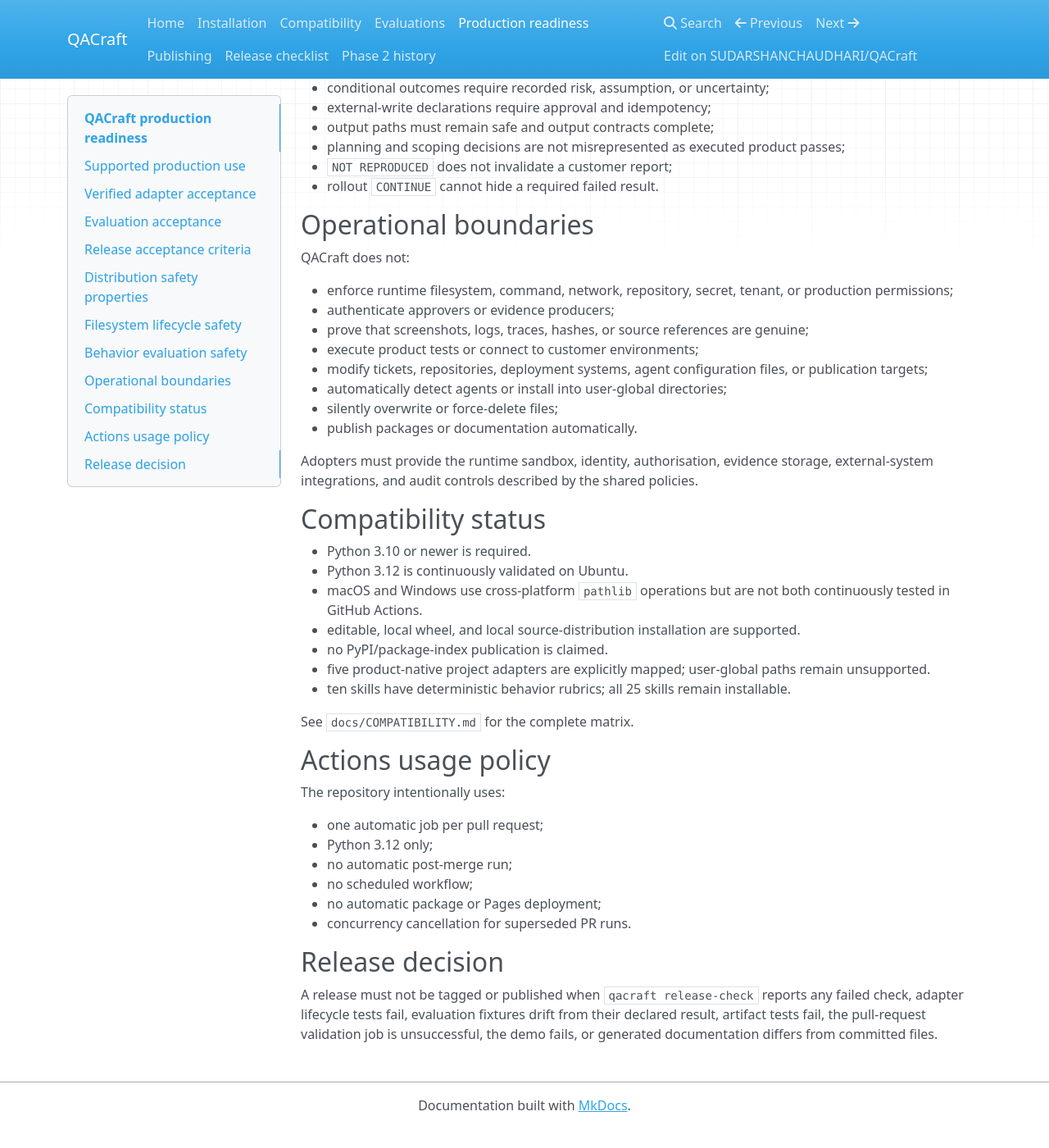
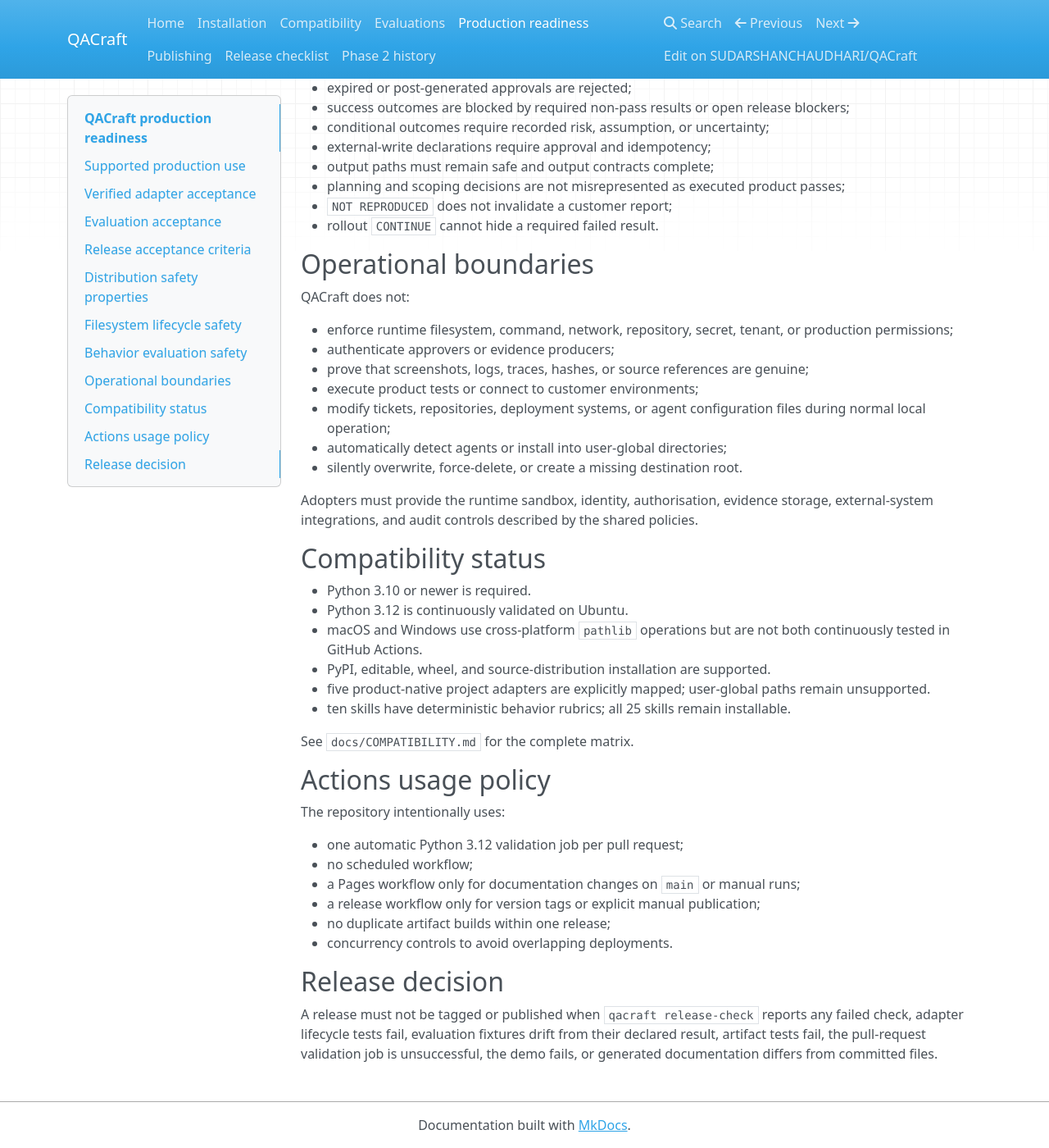
Before and after one commit to SUDARSHANCHAUDHARI/QACraft, an MkDocs documentation site: the page built from docs/PRODUCTION_READINESS.md, in a window 1280 px wide and 1400 px high, scrolled down 2368 px. Shown: the whole window at 82% size. Built offline with MkDocs 1.6.1, drawn with Linux system fonts in a browser that asks for light colours; nearby versions of some CDN libraries; before the commit the page ends 3744 px from its top, so only the background shows below that; some of the changed text lies outside the part shown.

Commit message:
docs: update QACraft 1.4.1 production readiness

```diff
--- a/docs/PRODUCTION_READINESS.md
+++ b/docs/PRODUCTION_READINESS.md
@@ -1,14 +1,15 @@
 # QACraft production readiness
 
-QACraft 1.4.0 is production-ready as a **source-controlled skill distribution, locally buildable package, verified multi-agent adapter set, and deterministic evaluation toolkit**. It is not a production permission system, autonomous QA executor, evidence-authenticity service, or published package-index release.
+QACraft 1.4.1 is production-ready as a **source-controlled skill distribution, publicly installable package, verified multi-agent adapter set, and deterministic evaluation toolkit**. It is not a production permission system, autonomous QA executor, or evidence-authenticity service.
 
 ## Supported production use
 
 - maintain 25 versioned QA workflow specifications;
-- run QACraft from a checkout, editable installation, local wheel, or local source distribution;
+- install QACraft from PyPI, a checkout, an editable installation, a wheel, or a source distribution;
 - build a self-contained wheel from an explicit canonical-source allowlist;
 - inspect and install wheel and source-distribution artifacts in isolated environments;
 - install selected skills into explicit Codex, Claude Code, GitHub Copilot, Gemini CLI, OpenCode, or generic project layouts;
+- require the selected project root to exist before any lifecycle plan or write;
 - run multiple adapters in one project using independent manifests;
 - preview and safely apply installation changes;
 - verify installed files against checksummed manifests;
@@ -69,11 +70,12 @@
 - wheel and source-distribution archives are inspected before acceptance;
 - each artifact is installed and lifecycle-tested in an isolated environment;
 - published fixture expectations are checked by the installed release command;
-- no package-index upload occurs automatically.
+- a versioned publication builds artifacts once and sends the same files to GitHub Releases and PyPI.
 
 ## Filesystem lifecycle safety
 
-- every destination is explicit;
+- every destination is explicit and must already exist as a directory;
+- nonexistent destinations fail before planning or writing and remain absent;
 - preview is the default;
 - writes require `--apply`;
 - existing unowned files are conflicts;
@@ -109,10 +111,9 @@
 - authenticate approvers or evidence producers;
 - prove that screenshots, logs, traces, hashes, or source references are genuine;
 - execute product tests or connect to customer environments;
-- modify tickets, repositories, deployment systems, agent configuration files, or publication targets;
+- modify tickets, repositories, deployment systems, or agent configuration files during normal local operation;
 - automatically detect agents or install into user-global directories;
-- silently overwrite or force-delete files;
-- publish packages or documentation automatically.
+- silently overwrite, force-delete, or create a missing destination root.
 
 Adopters must provide the runtime sandbox, identity, authorisation, evidence storage, external-system integrations, and audit controls described by the shared policies.
 
@@ -121,8 +122,7 @@
 - Python 3.10 or newer is required.
 - Python 3.12 is continuously validated on Ubuntu.
 - macOS and Windows use cross-platform `pathlib` operations but are not both continuously tested in GitHub Actions.
-- editable, local wheel, and local source-distribution installation are supported.
-- no PyPI/package-index publication is claimed.
+- PyPI, editable, wheel, and source-distribution installation are supported.
 - five product-native project adapters are explicitly mapped; user-global paths remain unsupported.
 - ten skills have deterministic behavior rubrics; all 25 skills remain installable.
 
@@ -132,12 +132,12 @@
 
 The repository intentionally uses:
 
-- one automatic job per pull request;
-- Python 3.12 only;
-- no automatic post-merge run;
+- one automatic Python 3.12 validation job per pull request;
 - no scheduled workflow;
-- no automatic package or Pages deployment;
-- concurrency cancellation for superseded PR runs.
+- a Pages workflow only for documentation changes on `main` or manual runs;
+- a release workflow only for version tags or explicit manual publication;
+- no duplicate artifact builds within one release;
+- concurrency controls to avoid overlapping deployments.
 
 ## Release decision
 
```
